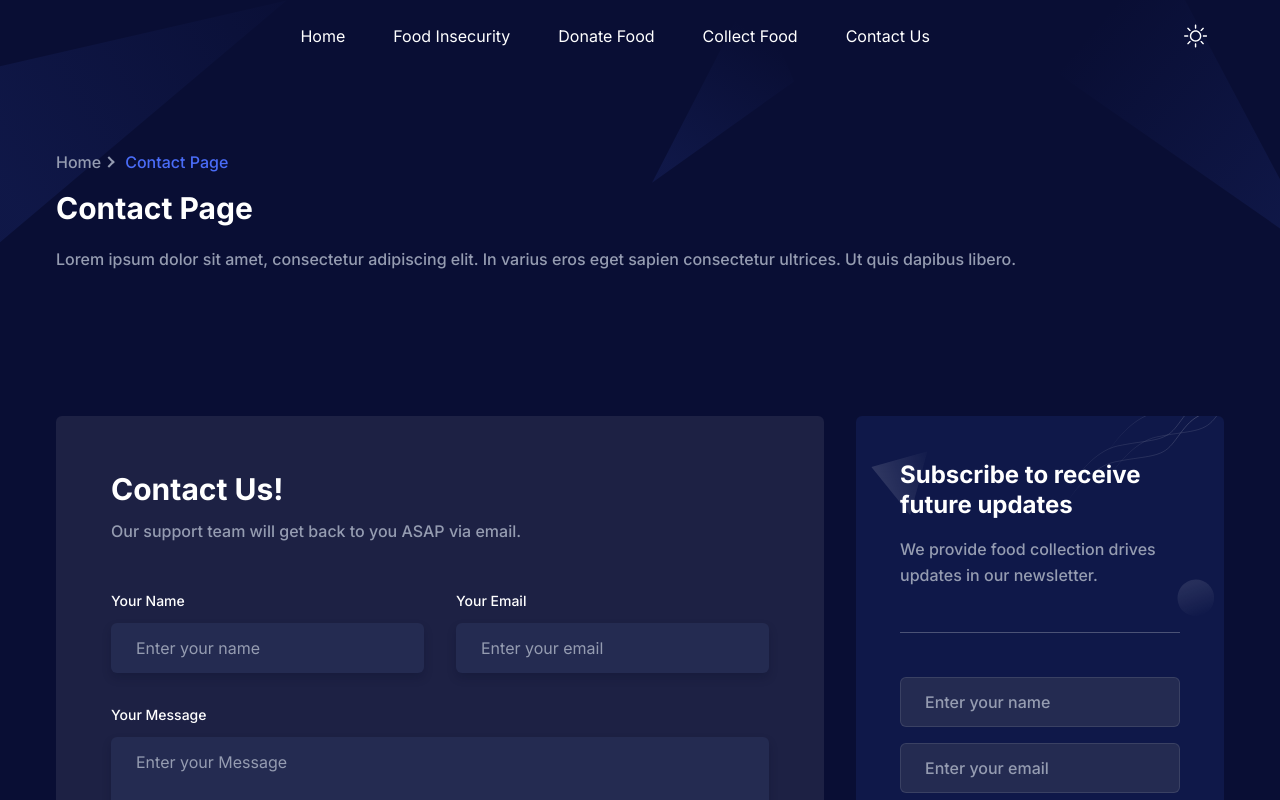
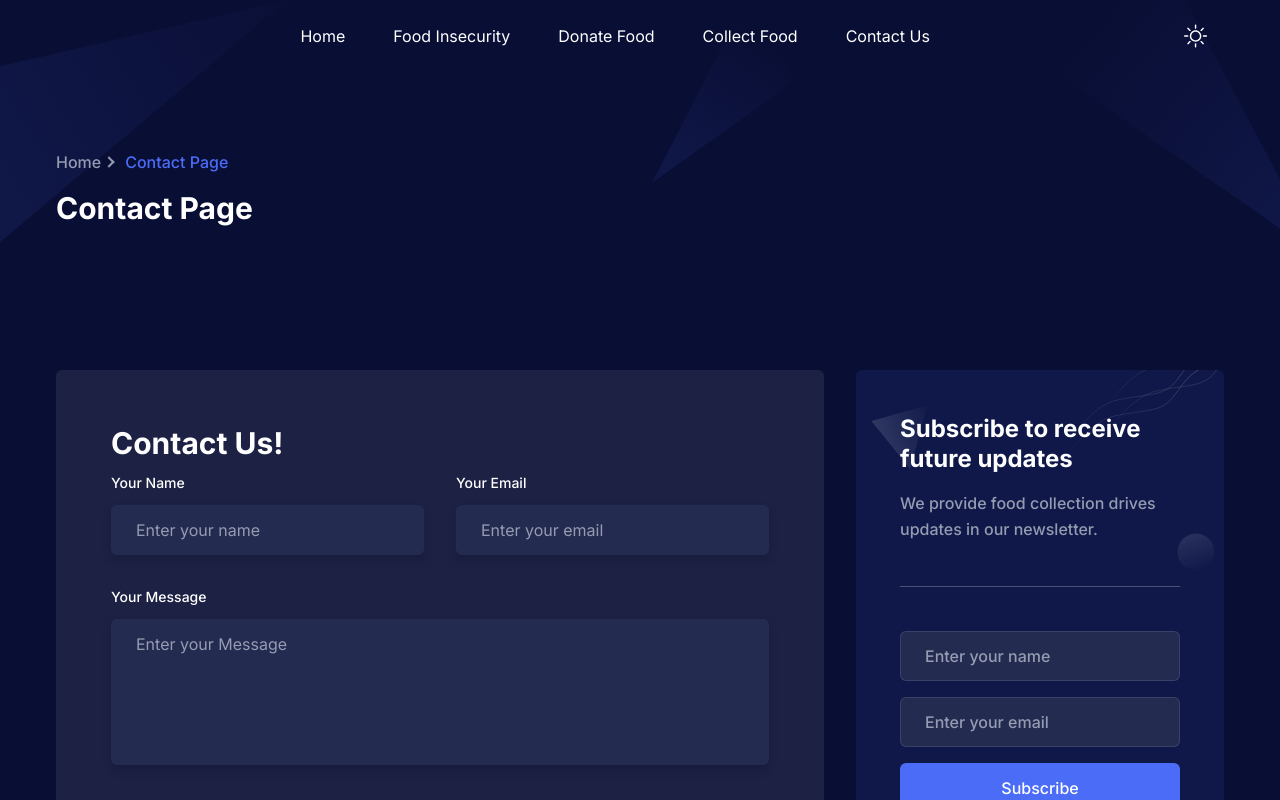
Before and after one commit to Joyceptt/fyp, a Next.js app: page /contact in a window 1280 px wide. Shown: the top 800 px of the page. Built offline with nearby package versions, Linux system fonts and the light colour scheme.

Commit message:
remove default description in contact

```diff
--- a/app/contact/page.tsx
+++ b/app/contact/page.tsx
@@ -6,7 +6,7 @@ const ContactPage = () => {
     <>
       <Breadcrumb
         pageName="Contact Page"
-        description="Lorem ipsum dolor sit amet, consectetur adipiscing elit. In varius eros eget sapien consectetur ultrices. Ut quis dapibus libero."
+        description=""
       />
 
       <Contact />
--- a/components/Contact/index.tsx
+++ b/components/Contact/index.tsx
@@ -14,9 +14,6 @@ const Contact = () => {
               <h2 className="mb-3 text-2xl font-bold text-black dark:text-white sm:text-3xl lg:text-2xl xl:text-3xl">
                 Contact Us!
               </h2>
-              <p className="mb-12 text-base font-medium text-body-color">
-                Our support team will get back to you ASAP via email.
-              </p>
               <form>
                 <div className="-mx-4 flex flex-wrap">
                   <div className="w-full px-4 md:w-1/2">
```
